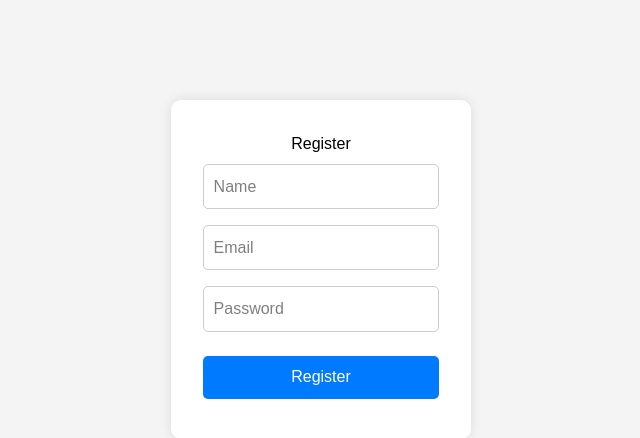
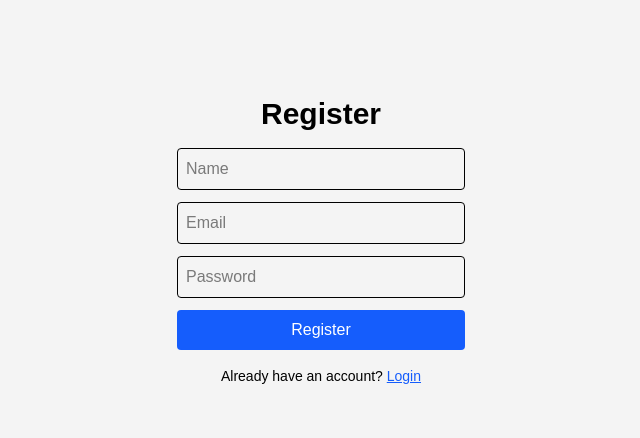
Before and after one commit to sarvagya1201/college-buddy, a React (Vite) app in the folder client/: page /register in a window 1280 px wide. Shown: the top 438 px of the page, without its empty margins (319-959 px from the left). Built offline with nearby package versions, Linux system fonts and the light colour scheme; no server answers.

Commit message:
login redirect and dashboard ui

```diff
--- a/client/src/App.jsx
+++ b/client/src/App.jsx
@@ -4,7 +4,7 @@ import { BrowserRouter as Router, Routes, Route } from "react-router-dom";
 import Login from "./pages/Login";
 import Dashboard from "./pages/Dashboard";
 import Register from "./pages/Register";
-import { AuthProvider } from "./context/authContext.jsx";
+import AuthProvider from "./context/authContext.jsx";
 
 
 function App() {
@@ -15,6 +15,7 @@ function App() {
       <Router>
         <Routes>
           <Route path="/" element={<Login />} />
+          <Route path="/login" element={<Login />} />
           <Route path="/register" element={<Register />} />
           <Route path="/dashboard" element={<Dashboard />} />
         </Routes>
--- a/client/src/context/authContext.jsx
+++ b/client/src/context/authContext.jsx
@@ -1,39 +1,55 @@
-import { createContext, useState, useContext, useEffect } from "react";
-import api from "../api/axios"; // Axios withCredentials: true
+// client/src/context/authContext.jsx
+import { createContext, useEffect, useState } from "react";
+import api from "../api/axios";
 
-const AuthContext = createContext();
+export const AuthContext = createContext();
 
-export const AuthProvider = ({ children }) => {
+export default function AuthProvider({ children }) {
   const [authenticated, setAuthenticated] = useState(false);
-  const [userRole, setUserRole] = useState(null);
+  const [user, setUser] = useState(null);
+  const [token, setToken] = useState(localStorage.getItem("token") || null);
+  const [loading, setLoading] = useState(true);
 
-  // Check auth on initial load
+  // Attach token to every request header
+  api.interceptors.request.use((config) => {
+    if (token) config.headers.Authorization = `Bearer ${token}`;
+    return config;
+  });
+
   useEffect(() => {
-    const verifyToken = async () => {
+    const fetchMe = async () => {
+      if (!token) {
+        setLoading(false);
+        return;
+      }
       try {
-        const res = await api.get("/auth/me"); // backend route to return user info if cookie is valid
+        const res = await api.get("/auth/me");
+        setUser(res.data);
         setAuthenticated(true);
-        setUserRole(res.data.role); // { role: "student" }
-      } catch (err) {
+      } catch {
         setAuthenticated(false);
-        setUserRole(null);
+        setUser(null);
+        localStorage.removeItem("token");
+        setToken(null);
+      } finally {
+        setLoading(false);
       }
     };
+    fetchMe();
+  }, [token]);
 
-    verifyToken();
-  }, []);
-
-  const logout = async () => {
-    await api.post("/auth/logout");
+  const logout = () => {
+    localStorage.removeItem("token");
+    setToken(null);
     setAuthenticated(false);
-    setUserRole(null);
+    setUser(null);
   };
 
   return (
-    <AuthContext.Provider value={{ authenticated, userRole, logout }}>
-      {children}
+    <AuthContext.Provider
+      value={{ authenticated, user, token, setAuthenticated, setToken, logout }}
+    >
+      {!loading && children}
     </AuthContext.Provider>
   );
-};
-
-export const useAuth = () => useContext(AuthContext);
+}
--- a/client/src/pages/Dashboard.jsx
+++ b/client/src/pages/Dashboard.jsx
@@ -1,29 +1,29 @@
-import api from "../api/axios";
-import { useEffect, useState } from "react";
-import { useAuth } from "../context/authContext.jsx";
+// client/src/pages/Dashboard.jsx
+import { useContext } from "react";
+import { AuthContext } from "../context/authContext";
 
-const Dashboard = () => {
-  const { token } = useAuth();
-  const [msg, setMsg] = useState("");
+export default function Dashboard() {
+  const { user } = useContext(AuthContext);
 
-  useEffect(() => {
-    const fetchData = async () => {
-      try {
-        const res = await api.get("/dashboard", {
-          headers: {
-            Authorization: `Bearer ${token}`,
-          },
-        });
-        setMsg(res.data.message);
-      } catch (err) {
-        setMsg("Access denied");
-      }
-    };
+  if (!user)
+    return <p className="mt-24 text-center">Loading profile…</p>;
 
-    fetchData();
-  }, [token]);
+  return (
+    <section className="flex flex-col items-center mt-24 gap-4">
+      <h1 className="text-3xl font-bold">Welcome, {user.name} 👋</h1>
+      <div className="bg-gray-100 p-4 rounded shadow w-80">
+        <p><strong>Name:</strong> {user.name}</p>
+        <p><strong>Email:</strong> {user.email}</p>
+        <p><strong>Role:</strong> {user.role}</p>
+      </div>
 
-  return <div><h2>Dashboard</h2><p>{msg}</p></div>;
-};
-
-export default Dashboard;
+      {/* 🔜 future feature */}
+      <button
+        onClick={() => window.location.href = "/my-reviews"}
+        className="mt-4 bg-blue-600 text-white px-4 py-2 rounded"
+      >
+        My Reviews
+      </button>
+    </section>
+  );
+}
--- a/client/src/pages/Login.jsx
+++ b/client/src/pages/Login.jsx
@@ -1,34 +1,64 @@
-import { useState } from "react";
+import { useState, useContext } from "react";
+import { useNavigate, Link } from "react-router-dom";
 import api from "../api/axios";
+import { AuthContext } from "../context/authContext";
 
-const Login = () => {
+export default function Login() {
   const [email, setEmail] = useState("");
   const [password, setPassword] = useState("");
-  const [msg, setMsg] = useState("");
+  const [msg, setMsg] = useState(null);
+  const navigate = useNavigate();
+  const { setAuthenticated, setToken } = useContext(AuthContext);
 
-  const handleLogin = async (e) => {
+  const handleSubmit = async (e) => {
     e.preventDefault();
+    setMsg(null);
+
     try {
-      await api.post("/auth/login", { email, password });
-      setMsg("Login successful ✅");
+      const res = await api.post("/auth/login", { email, password });
+      // 1️⃣ store token (localStorage + context)
+      localStorage.setItem("token", res.data.token);
+      setToken(res.data.token);
+      setAuthenticated(true);
+      // 2️⃣ redirect
+      navigate("/dashboard");
     } catch (err) {
-      setMsg("Login failed ❌");
+      if (!err.response) return setMsg("Server unreachable");
+      const { status, data } = err.response;
+      if (status === 404) setMsg("User doesn’t exist");
+      else if (status === 401) setMsg("Incorrect password");
+      else setMsg(data?.error || "Login failed");
     }
   };
 
   return (
-    <div className="auth-container">
-      <h2>Login</h2>
-      <form onSubmit={handleLogin}>
-        <input type="email" placeholder="Email" required value={email}
-          onChange={(e) => setEmail(e.target.value)} />
-        <input type="password" placeholder="Password" required value={password}
-          onChange={(e) => setPassword(e.target.value)} />
-        <button type="submit">Login</button>
+    <section className="flex flex-col items-center gap-4 mt-24">
+      <h1 className="text-3xl font-bold">Login</h1>
+      {msg && <p className="text-red-600">{msg}</p>}
+      <form onSubmit={handleSubmit} className="flex flex-col gap-3 w-72">
+        <input
+          className="border p-2 rounded"
+          placeholder="Email"
+          value={email}
+          onChange={(e) => setEmail(e.target.value)}
+          required
+        />
+        <input
+          className="border p-2 rounded"
+          placeholder="Password"
+          type="password"
+          value={password}
+          onChange={(e) => setPassword(e.target.value)}
+          required
+        />
+        <button className="bg-blue-600 text-white p-2 rounded">Login</button>
       </form>
-      <p>{msg}</p>
-    </div>
+      <p className="text-sm">
+        New user?{" "}
+        <Link className="text-blue-600 underline" to="/register">
+          Create an account
+        </Link>
+      </p>
+    </section>
   );
-};
-
-export default Login;
+}
--- a/client/src/pages/Register.jsx
+++ b/client/src/pages/Register.jsx
@@ -1,36 +1,69 @@
+// client/src/pages/Register.jsx
 import { useState } from "react";
+import { useNavigate, Link } from "react-router-dom";
 import api from "../api/axios";
 
-const Register = () => {
+export default function Register() {
   const [form, setForm] = useState({ name: "", email: "", password: "" });
-  const [msg, setMsg] = useState("");
+  const [msg, setMsg] = useState(null);
+  const navigate = useNavigate();
 
-  const handleChange = (e) => {
+  const handleChange = (e) =>
     setForm({ ...form, [e.target.name]: e.target.value });
-  };
 
-  const handleRegister = async (e) => {
+  const handleSubmit = async (e) => {
     e.preventDefault();
+    setMsg(null);
     try {
       await api.post("/auth/register", form);
-      setMsg("Registered successfully ✅");
+      setMsg("Registered! Redirecting to login…");
+      setTimeout(() => navigate("/login"), 1200);
     } catch (err) {
-      setMsg("Registration failed ❌");
+      const text = err.response?.data?.error || "Registration failed";
+      setMsg(text);
     }
   };
 
   return (
-    <div className="auth-container">
-      <h2>Register</h2>
-      <form onSubmit={handleRegister}>
-        <input name="name" placeholder="Name" required onChange={handleChange} />
-        <input name="email" type="email" placeholder="Email" required onChange={handleChange} />
-        <input name="password" type="password" placeholder="Password" required onChange={handleChange} />
-        <button type="submit">Register</button>
+    <section className="flex flex-col items-center gap-4 mt-24">
+      <h1 className="text-3xl font-bold">Register</h1>
+      {msg && <p className="text-red-600">{msg}</p>}
+      <form onSubmit={handleSubmit} className="flex flex-col gap-3 w-72">
+        <input
+          className="border p-2 rounded"
+          name="name"
+          placeholder="Name"
+          value={form.name}
+          onChange={handleChange}
+          required
+        />
+        <input
+          className="border p-2 rounded"
+          name="email"
+          placeholder="Email"
+          value={form.email}
+          onChange={handleChange}
+          required
+        />
+        <input
+          className="border p-2 rounded"
+          name="password"
+          type="password"
+          placeholder="Password"
+          value={form.password}
+          onChange={handleChange}
+          required
+        />
+        <button className="bg-blue-600 text-white p-2 rounded">
+          Register
+        </button>
       </form>
-      <p>{msg}</p>
-    </div>
+      <p className="text-sm">
+        Already have an account?{" "}
+        <Link className="text-blue-600 underline" to="/login">
+          Login
+        </Link>
+      </p>
+    </section>
   );
-};
-
-export default Register;
+}
```
Also changed, not shown: 1 other file (tests, documents, lock files or other folders).
